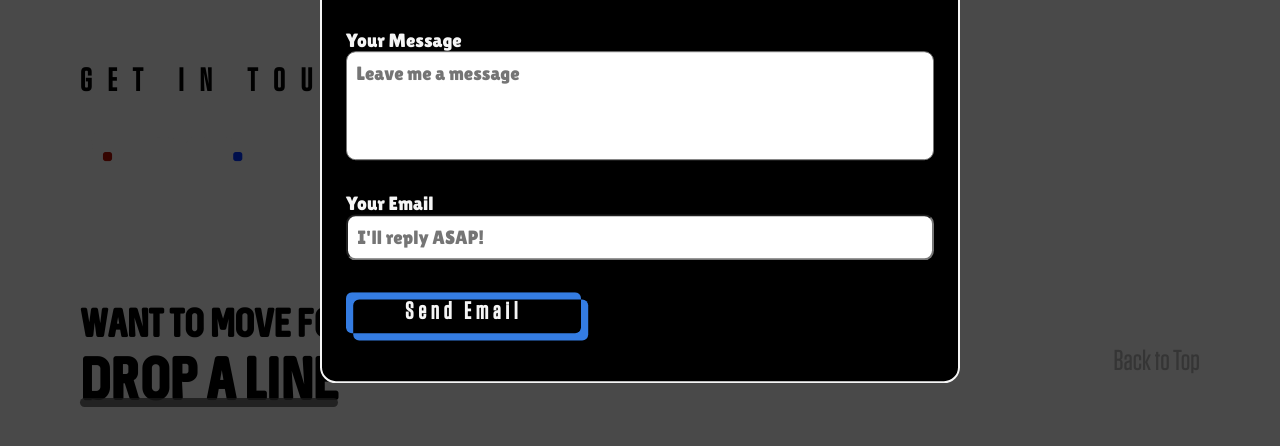
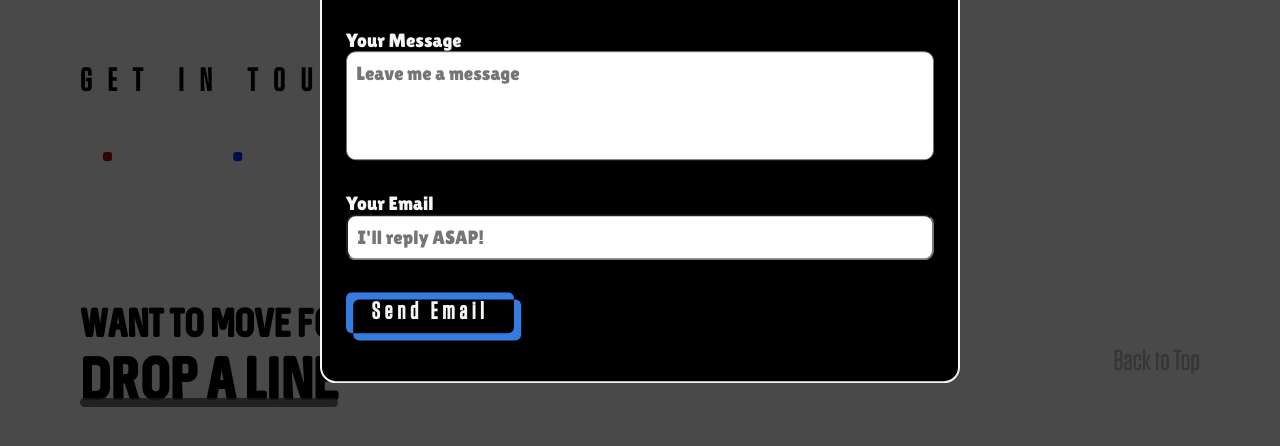
Before and after one commit to RodAcevedoF/proyecto4, a website built with Vite: page index.html in a window 1280 px wide. Both pictures are taken after a click on the button "DROP A LINE". Shown: the part 2126-2572 px from the top of the page. Built offline with nearby package versions, Linux system fonts and the light colour scheme; some packages are replaced by stand-ins of ours.

Commit message:
send email button fix

```diff
--- a/components/MailBtn/MailBtn.css
+++ b/components/MailBtn/MailBtn.css
@@ -106,7 +106,7 @@ textarea {
   font-size: 1.5em;
   letter-spacing: 0.2em;
   font-weight: bolder;
-  width: 40%;
+  width: 7em;
   border-radius: 0.25em;
   padding: 0.25em;
   cursor: pointer;
```
